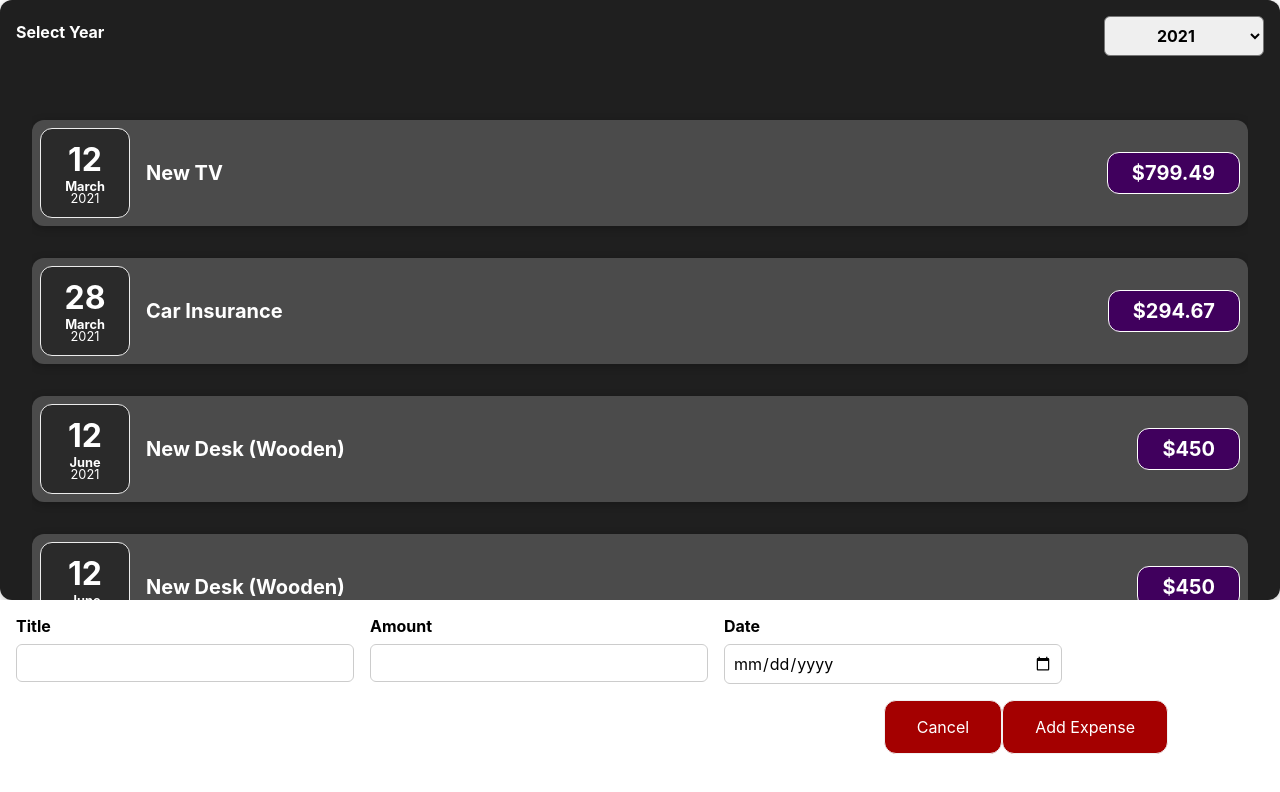
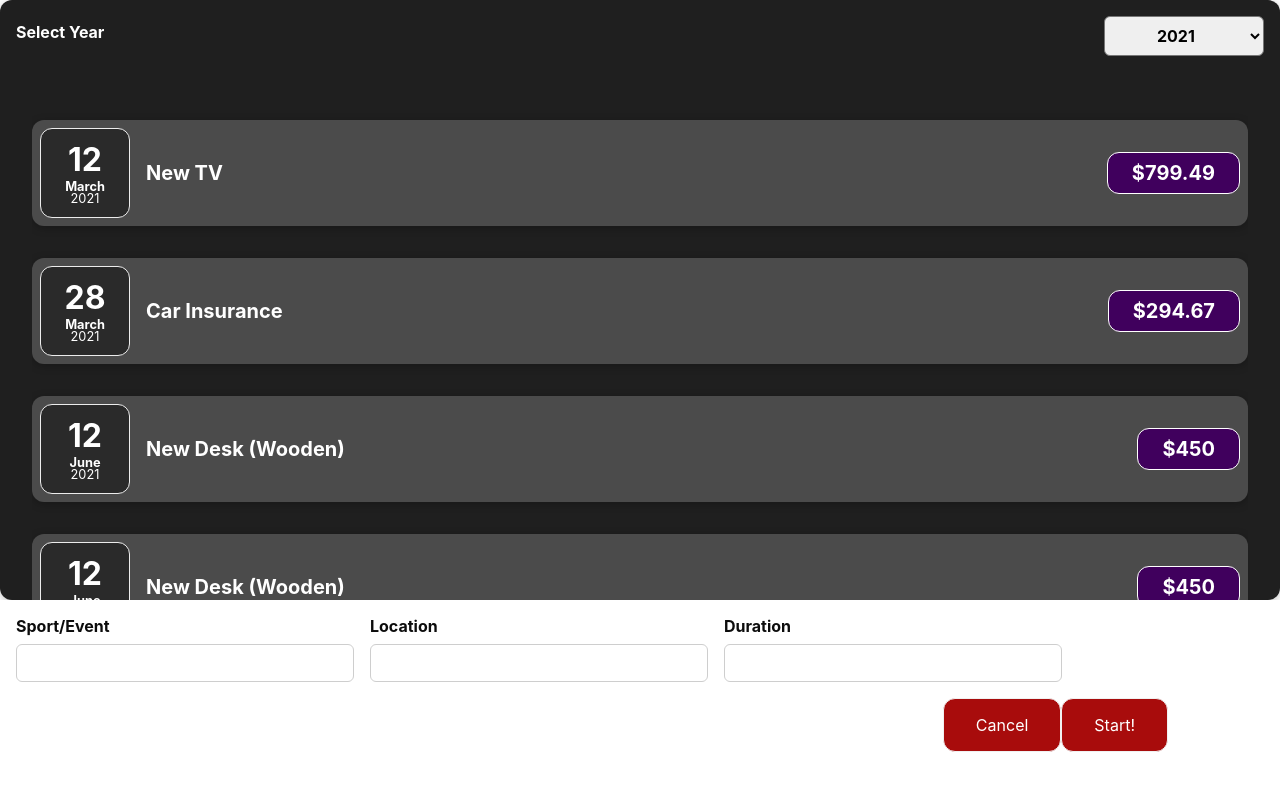
Before and after one commit to yusufelley/pickup, a React (Create React App) app in the folder web/: page / in a window 1280 px wide. Both pictures are taken after a click on the button "Start something!". Shown: the top 792 px of the page. Built offline with nearby package versions, Linux system fonts and the light colour scheme.

Commit message:
Field names corrected

```diff
--- a/web/src/components/NewEvent/EventForm.js
+++ b/web/src/components/NewEvent/EventForm.js
@@ -3,29 +3,31 @@ import "./EventForm.css";
 
 const EventForm = (props) => {
   const [userInput, setUserInput] = useState({
-    title: "",
-    amount: "",
-    date: "",
+    sport: "",
+    location: "",
+    duration: "",
   });
 
-  const titleChangedHandler = (event) => {
+  const sportChangedHandler = (event) => {
     setUserInput((prevState) => {
       // Best practice to use prevState when you rely on the previous state
-      return { ...prevState, title: event.target.value };
+      let a = new Date();
+console.log(a.getHours);
+      return { ...prevState, sport: event.target.value };
     });
   };
 
-  const amountChangedHandler = (event) => {
+  const locationChangedHandler = (event) => {
     setUserInput((prevState) => {
       // Best practice to use prevState when you rely on the previous state
-      return { ...prevState, amount: event.target.value };
+      return { ...prevState, location: event.target.value };
     });
   };
 
-  const dateChangedHandler = (event) => {
+  const durationChangedHandler = (event) => {
     setUserInput((prevState) => {
       // Best practice to use prevState when you rely on the previous state
-      return { ...prevState, date: event.target.value };
+      return { ...prevState, duration: event.target.value };
     });
   };
   const submitHandler = (event) => {
@@ -39,9 +41,9 @@ const EventForm = (props) => {
     props.onSaveFormData(formData);
 
     setUserInput({
-      title: "",
-      amount: "",
-      date: "",
+      sport: "",
+      location: "",
+      duration: "",
     });
   };
 
@@ -53,33 +55,31 @@ const EventForm = (props) => {
     <form onSubmit={submitHandler}>
       <div className="new-expense__controls">
         <div className="new-expense__control">
-          <label>Title</label>
+          <label>Sport/Event</label>
           <input
             type="text"
-            value={userInput.title}
+            value={userInput.sport}
             required
-            onChange={titleChangedHandler}
+            onChange={sportChangedHandler}
           />
         </div>
         <div className="new-expense__control">
-          <label>Amount</label>
+          <label>Location</label>
           <input
-            type="number"
-            min="0.01"
-            step="0.01"
+            type="text"
+            value={userInput.location}
             required
-            value={userInput.amount}
-            onChange={amountChangedHandler}
+            onChange={locationChangedHandler}
           />
         </div>
         <div className="new-expense__control">
-          <label>Date</label>
+          <label>Duration</label>
           <input
-            type="date"
-            min="2021-08-11"
-            max="2023-01-01"
-            value={userInput.date}
-            onChange={dateChangedHandler}
+            type="number"
+            min="15"
+            max="120"
+            value={userInput.duration}
+            onChange={durationChangedHandler}
           />
         </div>
       </div>
@@ -87,7 +87,7 @@ const EventForm = (props) => {
         <button type="button" onClick={onCancel}>
           Cancel
         </button>
-        <button type="submit">Add Expense</button>
+        <button type="submit">Start!</button>
       </div>
     </form>
   );
--- a/web/src/components/NewEvent/NewEvent.css
+++ b/web/src/components/NewEvent/NewEvent.css
@@ -6,6 +6,7 @@
   max-width: 95%;
   border-radius: 12px;
   text-align: center;
+  opacity: 0.95;
   /* box-shadow: 0 1px 8px rgba(0, 0, 0, 0.25);  */
 }
 
```
